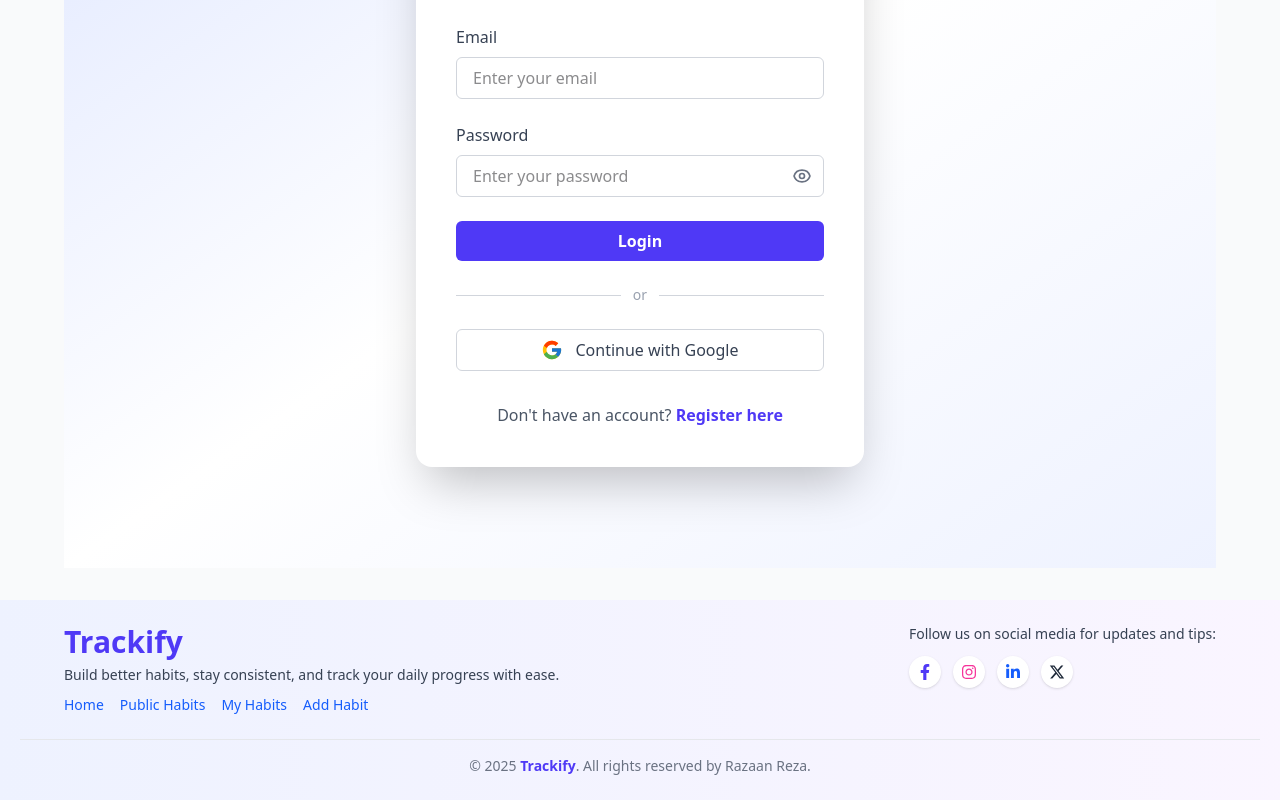
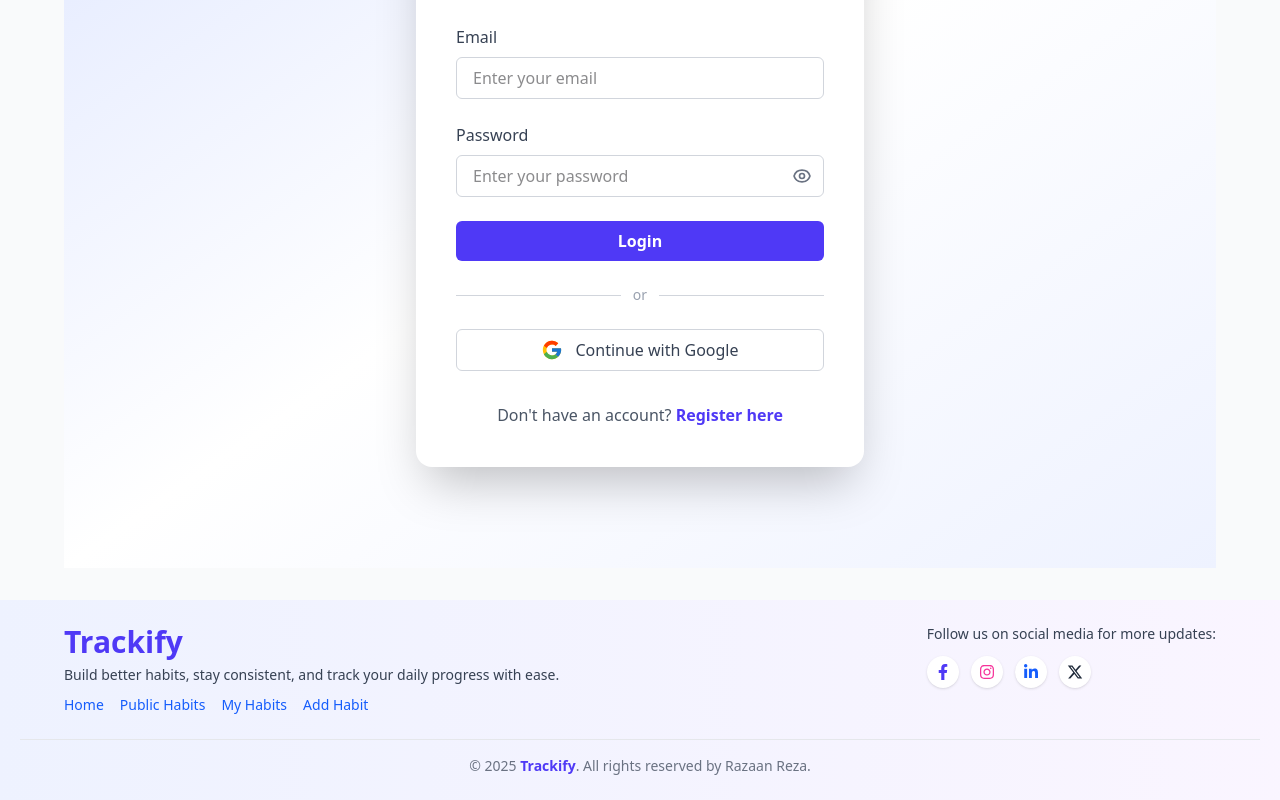
Before and after one commit to Razaan-RR/Habit_Tracker, a React (Vite) app: page /auth/login in a window 1280 px wide. Shown: the part 328-1128 px from the top of the page. Built offline with nearby package versions, Linux system fonts and the light colour scheme; no server answers.

Commit message:
UI update

```diff
--- a/src/Components/Footer.jsx
+++ b/src/Components/Footer.jsx
@@ -21,7 +21,7 @@ function Footer() {
         </div>
 
         <div className="flex flex-col items-start">
-          <p className="text-sm mb-2">Follow us on social media for updates and tips:</p>
+          <p className="text-sm mb-2">Follow us on social media for more updates:</p>
           <div className="flex gap-3 mt-1">
             <a href="#" className="bg-white p-2 rounded-full shadow hover:bg-indigo-100 transition">
               <FaFacebookF size={16} className="text-indigo-600" />
```
